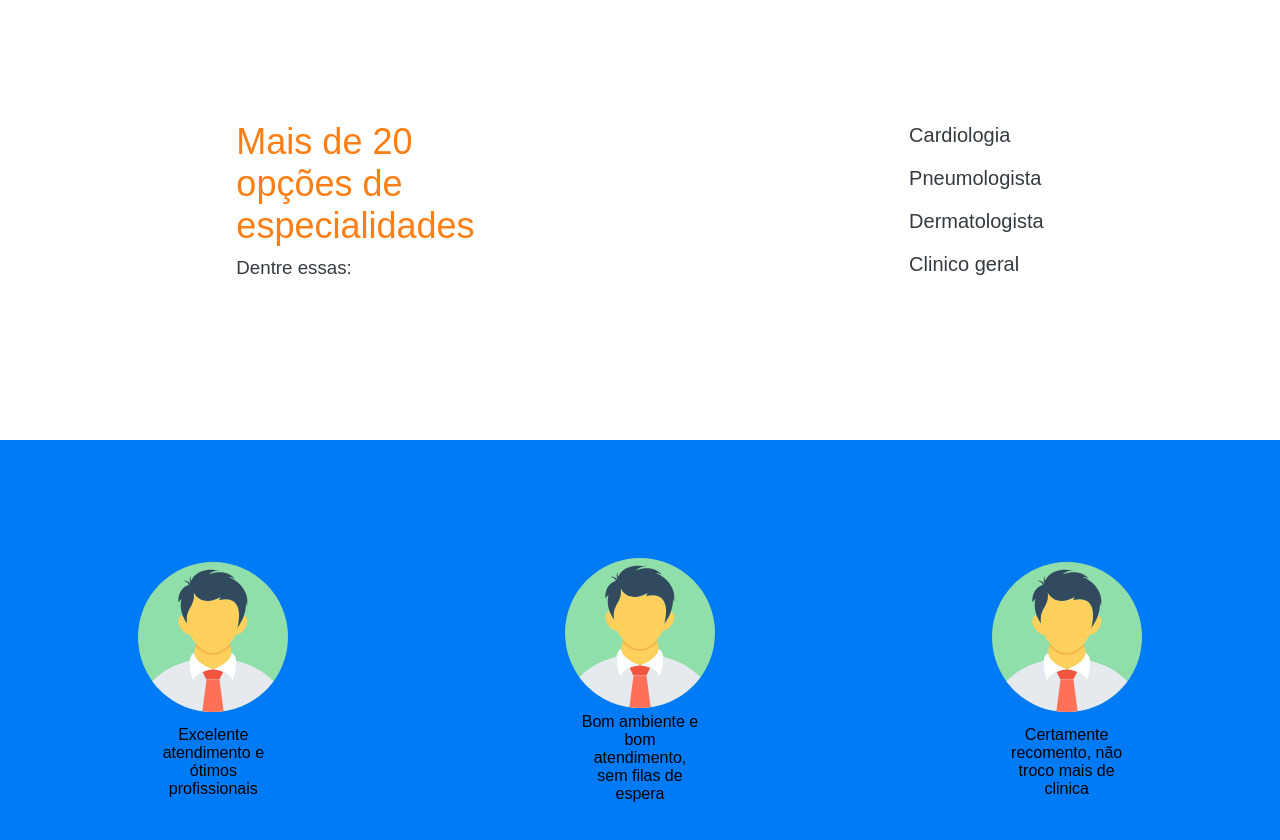
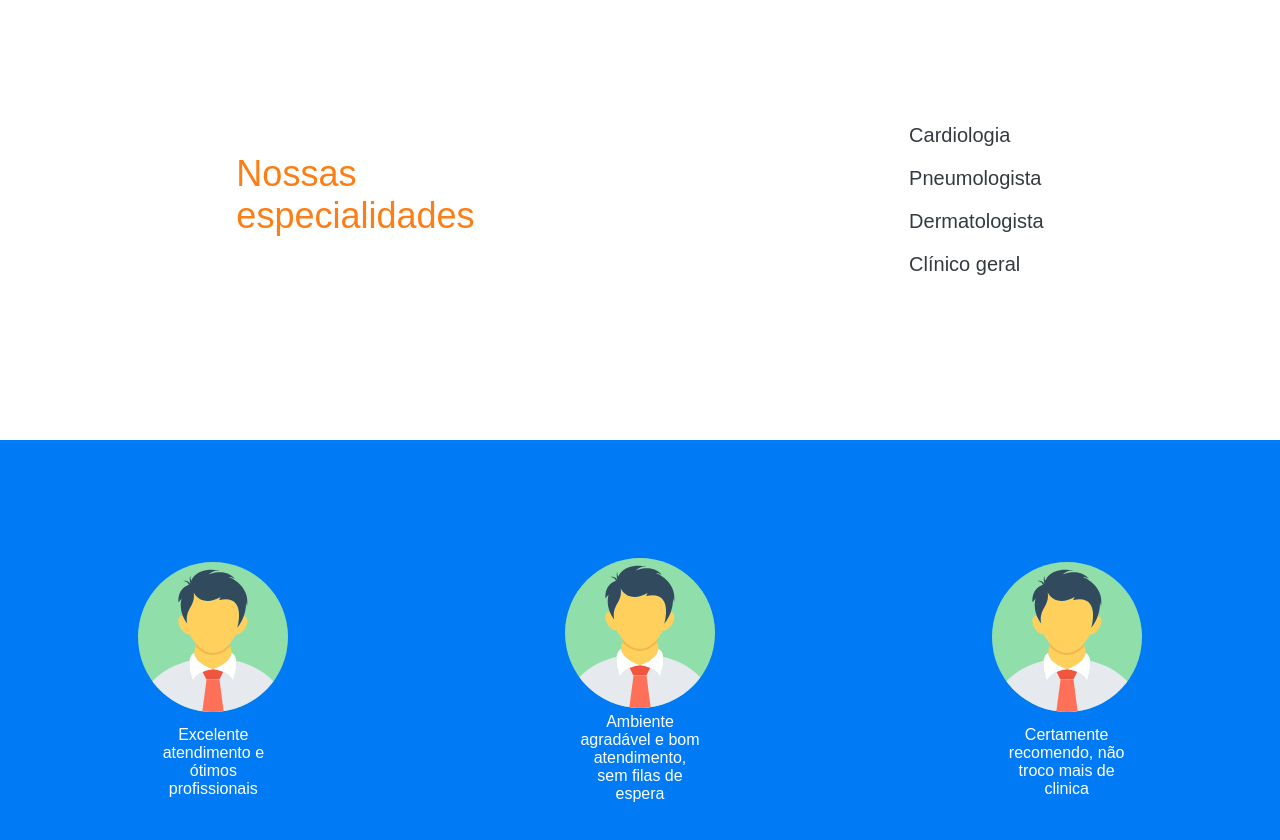
Before and after one commit to Pierre-Kalil/react, a React (Vite) app in the folder front/: page / in a window 1280 px wide. Shown: the part 840-1680 px from the top of the page. Built offline with nearby package versions, Linux system fonts and the light colour scheme.

Commit message:
feat: altered styles in page home

```diff
--- a/front/src/pages/home/index.tsx
+++ b/front/src/pages/home/index.tsx
@@ -24,15 +24,14 @@ export const Home = () => {
       </HomeContainerMain>
       <HomeContainerSpelcialty>
         <div>
-          <h2>Mais de 20 opções de especialidades</h2>
-          <h3>Dentre essas:</h3>
+          <h2>Nossas especialidades</h2>
         </div>
         <div>
           <ul>
             <li>Cardiologia</li>
             <li>Pneumologista</li>
             <li>Dermatologista</li>
-            <li>Clinico geral</li>
+            <li>Clínico geral</li>
           </ul>
         </div>
       </HomeContainerSpelcialty>
@@ -43,11 +42,11 @@ export const Home = () => {
         </div>
         <div className="comments">
           <img src={Avatar} alt="" />
-          <span>Bom ambiente e bom atendimento, sem filas de espera</span>
+          <span>Ambiente agradável e bom atendimento, sem filas de espera</span>
         </div>
         <div className="comments">
           <img src={Avatar} alt="" />
-          <span>Certamente recomento, não troco mais de clinica</span>
+          <span>Certamente recomendo, não troco mais de clinica</span>
         </div>
       </HomeContainerComments>
     </>
--- a/front/src/pages/home/style.ts
+++ b/front/src/pages/home/style.ts
@@ -121,6 +121,7 @@ export const HomeContainerComments = styled.div`
     span {
       width: 120px;
       text-align: center;
+      color: var(--white);
     }
   }
 
```
